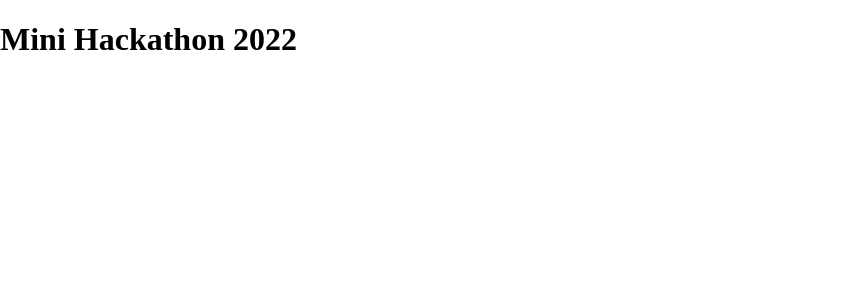
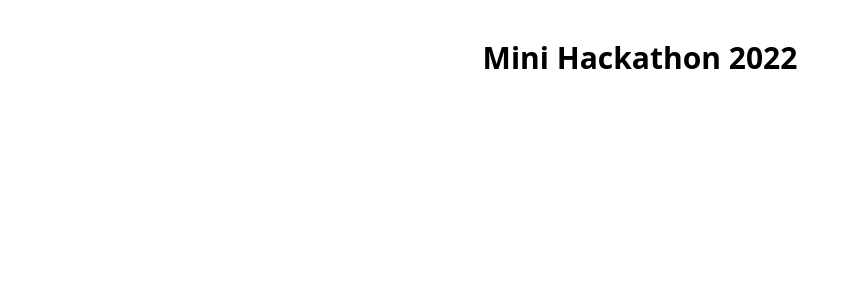
Before and after one commit to ms-club-sliit/minihackathon-2022, a React (Create React App) app: page / in a window 1280 px wide. Shown: the top 300 px of the page, without its empty margins (0-860 px from the left). Built offline with nearby package versions, Linux system fonts and the light colour scheme.

Commit message:
Configure tailwind css

```diff
--- a/package.json
+++ b/package.json
@@ -35,5 +35,10 @@
       "last 1 firefox version",
       "last 1 safari version"
     ]
+  },
+  "devDependencies": {
+    "autoprefixer": "^10.4.7",
+    "postcss": "^8.4.14",
+    "tailwindcss": "^3.0.24"
   }
 }
--- /dev/null
+++ b/postcss.config.js
@@ -0,0 +1,6 @@
+module.exports = {
+  plugins: {
+    tailwindcss: {},
+    autoprefixer: {},
+  },
+}
--- a/src/App.js
+++ b/src/App.js
@@ -1,7 +1,7 @@
 function App() {
 	return (
-		<div>
-			<h1>Mini Hackathon 2022</h1>
+		<div className="grid place-items-center mt-10">
+			<h1 className="text-3xl font-bold">Mini Hackathon 2022</h1>
 		</div>
 	);
 }
--- a/src/index.css
+++ b/src/index.css
@@ -1,3 +1,7 @@
+@tailwind base;
+@tailwind components;
+@tailwind utilities;
+
 body {
-  margin: 0;
+	margin: 0;
 }
--- /dev/null
+++ b/tailwind.config.js
@@ -0,0 +1,7 @@
+module.exports = {
+	content: ["./src/**/*.{js,jsx,ts,tsx}"],
+	theme: {
+		extend: {},
+	},
+	plugins: [],
+};
```
Also changed, not shown: src/api/index.js (added), 1 other file (tests, documents, lock files or other folders).
